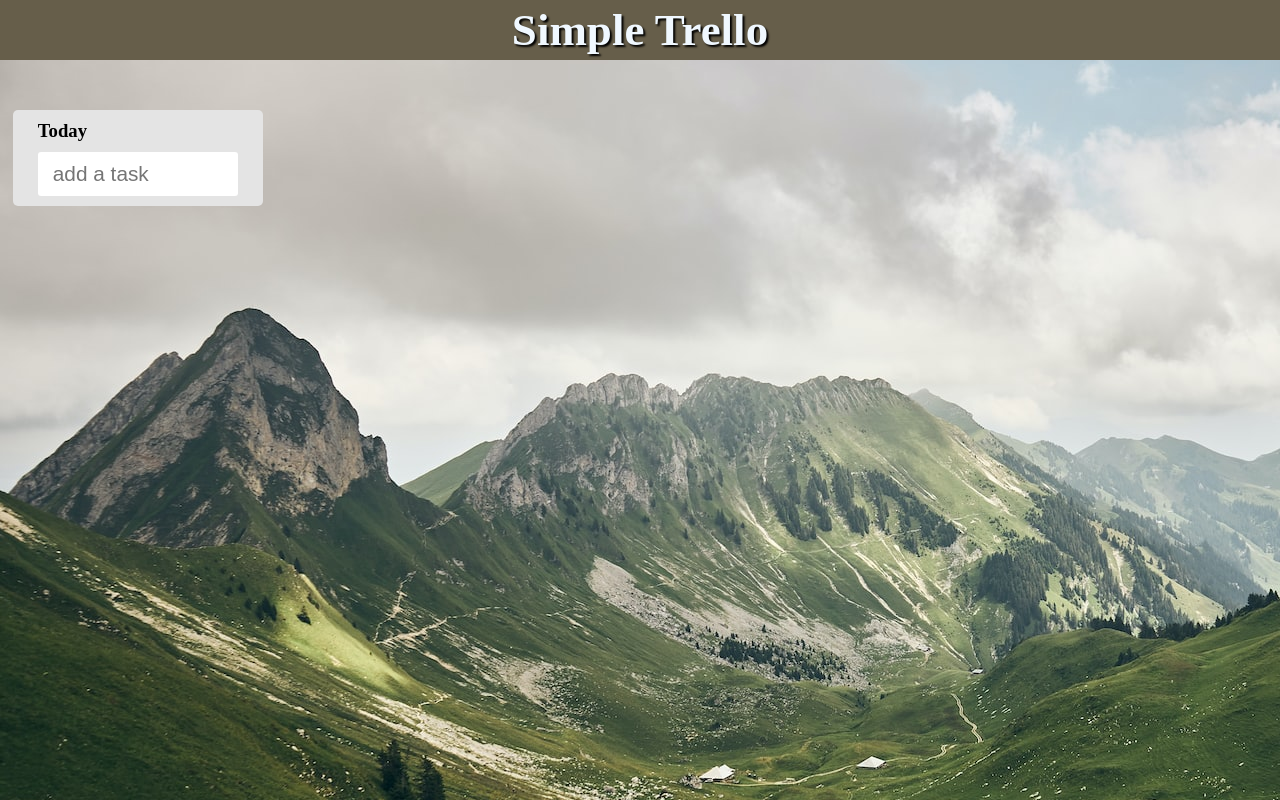
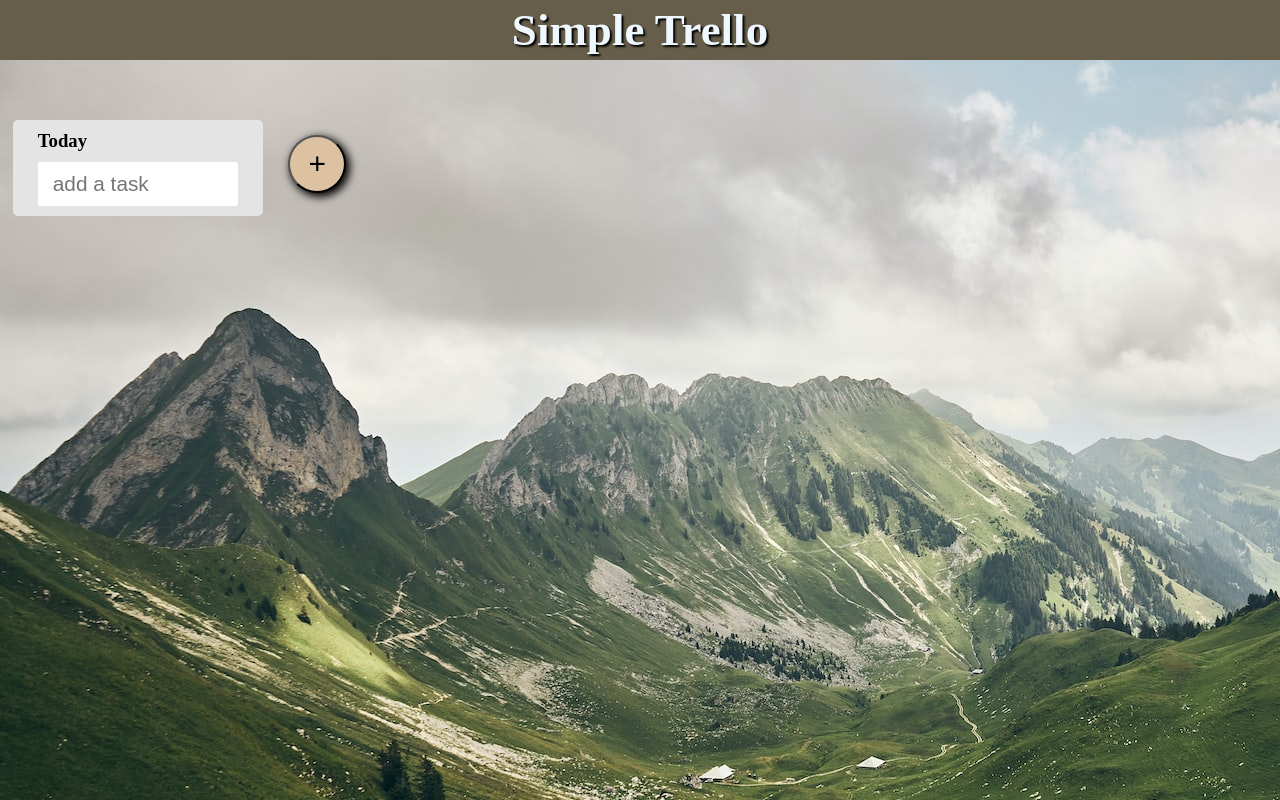
Before and after one commit to kobainu/trello-clone-app, a React (Create React App) app: page / in a window 1280 px wide. Built offline with nearby package versions, Linux system fonts and the light colour scheme.

Commit message:
create add task button component

```diff
--- a/src/components/task/TaskCards.jsx
+++ b/src/components/task/TaskCards.jsx
@@ -1,12 +1,24 @@
-import React from "react";
+import React, { useState } from "react";
 import TaskCard from "./TaskCard";
 import AddTaskCardButton from "./button/AddTaskCardButton";
 
 const TaskCards = () => {
+  const [TaskCardsList, setTaskCardsList] = useState([
+    {
+      id: 0,
+      draggableId: "taskCard-0",
+    },
+  ]);
+
   return (
-    <div>
-      <TaskCard />
-      <AddTaskCardButton />
+    <div className="TaskCardsArea">
+      {TaskCardsList.map((TaskCardList) => (
+        <TaskCard key={TaskCardList.id} />
+      ))}
+      <AddTaskCardButton
+        TaskCardsList={TaskCardsList}
+        setTaskCardsList={setTaskCardsList}
+      />
     </div>
   );
 };
--- a/src/components/task/button/AddTaskCardButton.jsx
+++ b/src/components/task/button/AddTaskCardButton.jsx
@@ -1,7 +1,23 @@
 import React from "react";
+import { v4 as uuid } from "uuid";
 
-const AddTaskCardButton = () => {
-  return <div></div>;
+const AddTaskCardButton = ({ TaskCardsList, setTaskCardsList }) => {
+  // タスクカードを追加する
+  const addTaskCard = () => {
+    const taskCardId = uuid();
+    setTaskCardsList([
+      ...TaskCardsList,
+      { id: taskCardId, draggableId: `taskCard-${taskCardId}` },
+    ]);
+  };
+
+  return (
+    <div className="addTaskCardButtonArea">
+      <button className="addTaskCardButton" onClick={addTaskCard}>
+        +
+      </button>
+    </div>
+  );
 };
 
 export default AddTaskCardButton;
--- a/src/components/task/input/TaskAddInput.jsx
+++ b/src/components/task/input/TaskAddInput.jsx
@@ -23,7 +23,6 @@
   // タスク名入力時の処理
   const handleChange = (e) => {
     setInputText(e.target.value);
-    console.log(inputText);
   };
 
   return (
--- a/src/index.css
+++ b/src/index.css
@@ -76,3 +76,29 @@
   border: none;
   cursor: pointer;
 }
+
+.TaskCardsArea {
+  display: flex;
+  justify-content: flex-start;
+  align-items: flex-start;
+  flex-wrap: wrap;
+}
+
+.addTaskCardButtonArea {
+  margin-left: 1%;
+  margin-top: 25px;
+}
+
+.addTaskCardButton {
+  padding: 10px 18px;
+  border-radius: 9999px;
+  font-size: 30px;
+  background-color: rgb(221, 194, 162);
+  box-shadow: 3px 3px 8px 1px black;
+  transition: all .3s;
+}
+
+.addTaskCardButton:hover {
+  box-shadow: none;
+  translate: 3px 3px;
+}
```
